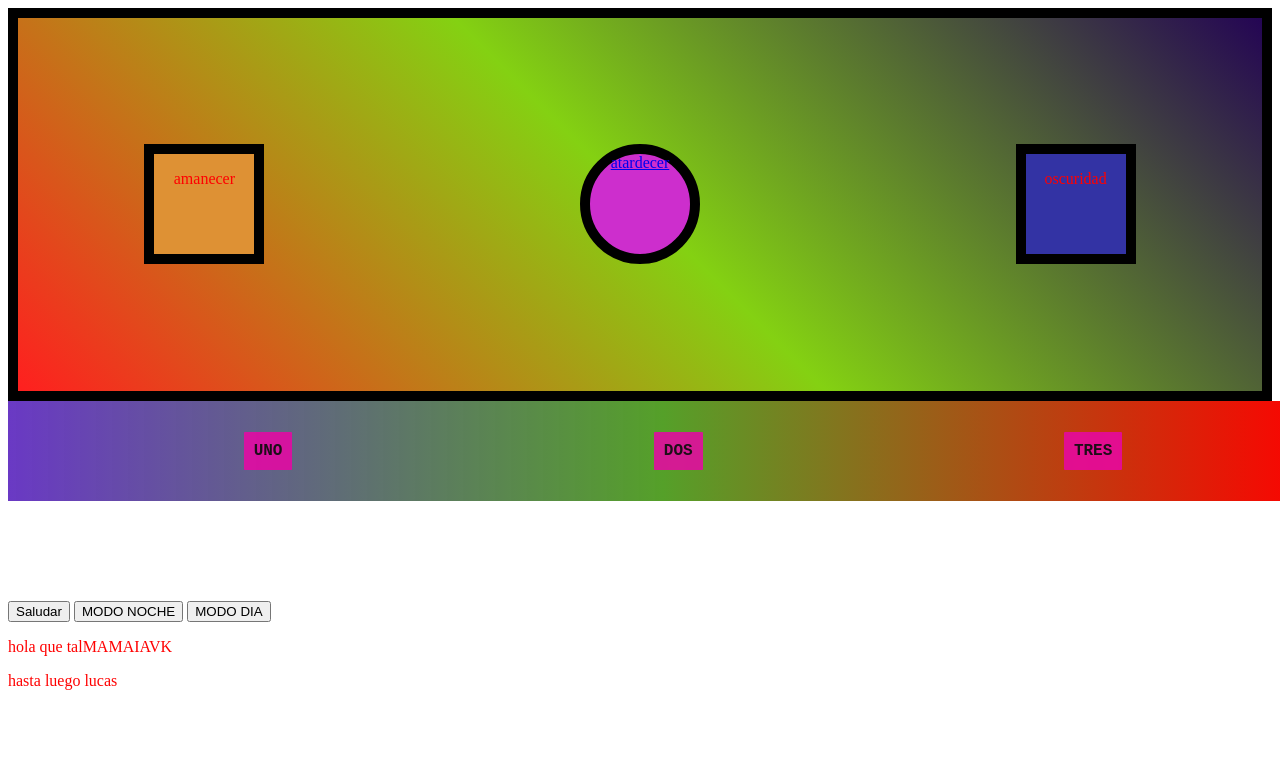
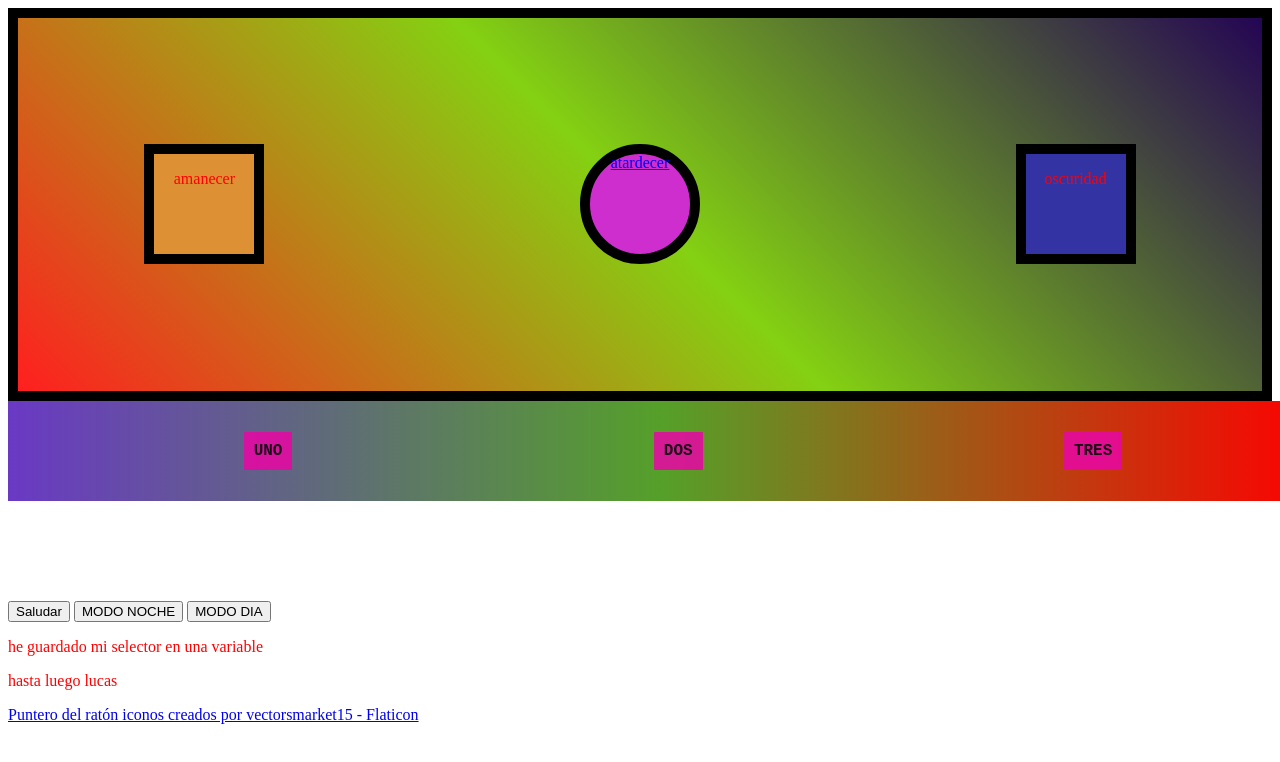
Before and after one commit to MAMAIAVK/NUEVA-VIDA, a plain HTML site: page index.html in a window 1280 px wide. Drawn offline with Linux system fonts and the light colour scheme.

Commit message:
cotilleo

```diff
--- a/index.html
+++ b/index.html
@@ -83,6 +83,8 @@
         <div id="caja"></div>
         <p id="articulo"></p>
     </main>
+
+    <a href="https://www.flaticon.es/iconos-gratis/puntero-del-raton" title="puntero del ratón iconos">Puntero del ratón iconos creados por vectorsmarket15 - Flaticon</a>
     <script src="script.js"> </script>
 </body>
 
--- a/script.js
+++ b/script.js
@@ -41,6 +41,7 @@ console.log(5 < 4); //menor que
 console.log(5 == 4); //igual que
 console.log(5 >= 4);
 console.log(5 <= 4);
+console.log(5 == "5");
 console.log(5 === "5"); //estricitamente igual que (compara tambien si el mismo tipo de dato)
 console.log(5 != 4); //no es igual que
 console.log("a" > "b"); // comparar letras (ordenar alfabeticamente)
@@ -79,6 +80,13 @@ if (premium) {
 document.getElementById("texto").innerHTML = "hola que tal" + nombreUsuario;
 document.getElementById("caja").innerHTML = "<p>hasta luego lucas</p>";
 
+// selecciona el primer elemento //
+document.querySelector("#texto").innerHTML = "metiendo codigo en primer texto";
+
+let texto = document.getElementById("texto");
+texto.innerHTML = "he guardado mi selector  en una variable";
+
+
 
 document.body.style.color = "red";
 
@@ -91,7 +99,7 @@ function modoDia() {
     document.body.style.backgroundColor = "white";
 }
 
-function modoNoche(){
+function modoNoche() {
     document.body.style.color = "white";
     document.body.style.backgroundColor = "black";
 }
```
